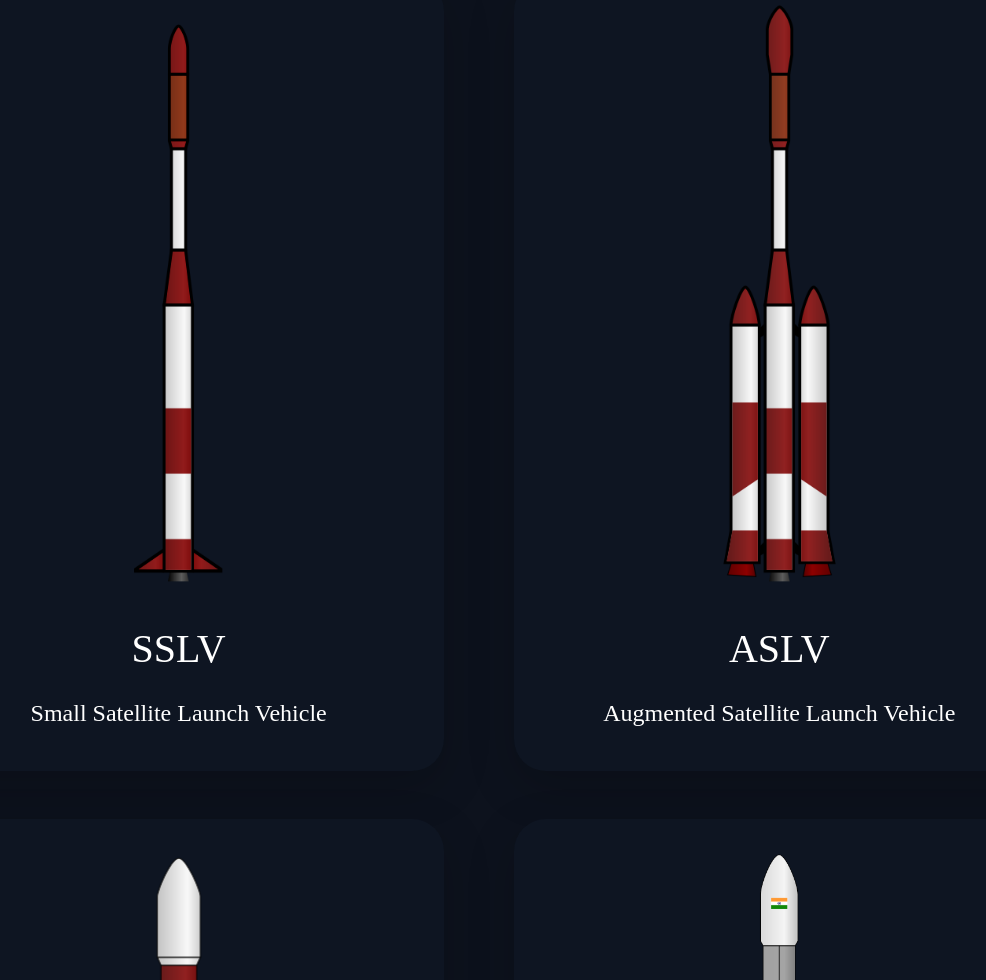
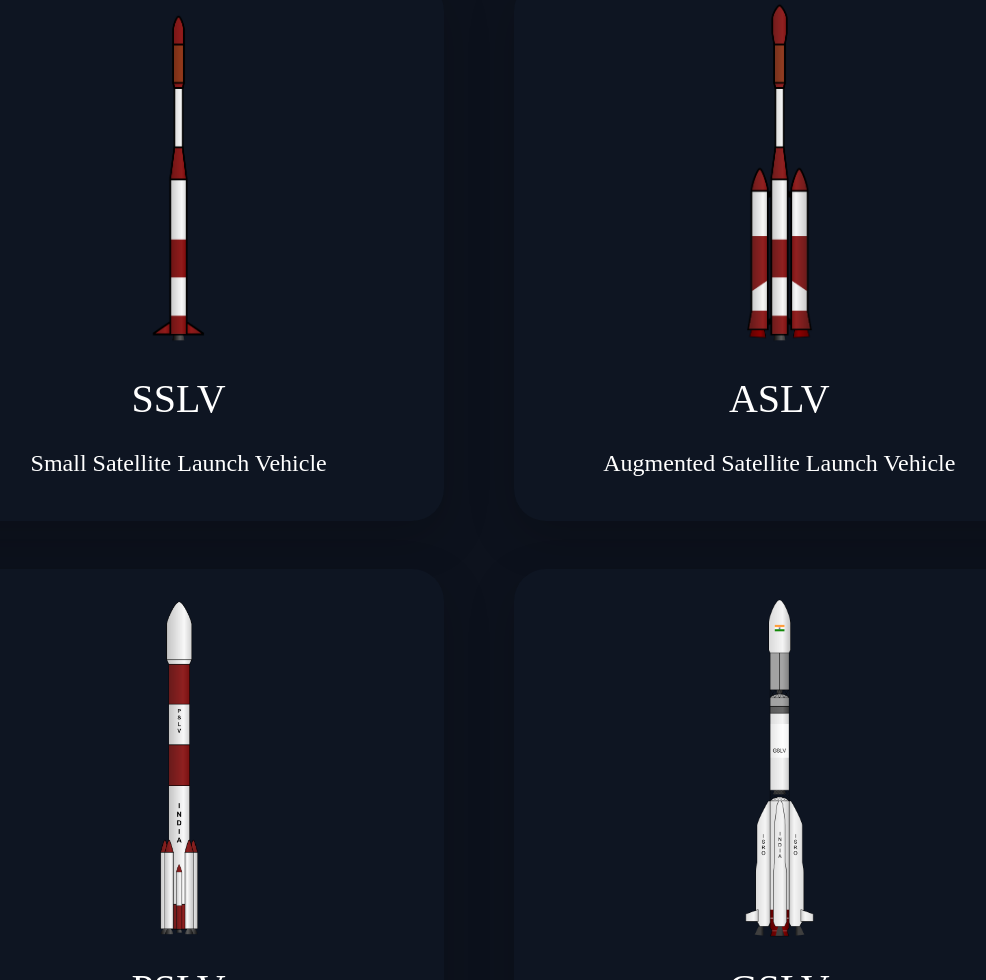
Before and after one commit to DPS-Hackathon/DMMITS-CodeJam-July2023, a plain HTML site: page missions.html in a window 1280 px wide. Shown: the part 1820-2800 px from the top of the page, without its empty margins (161-1147 px from the left). Drawn offline with nearby package versions, Linux system fonts and the light colour scheme; a web font is replaced by a local one.

Commit message:
added meta tags

```diff
--- a/missions.html
+++ b/missions.html
@@ -8,6 +8,8 @@
         <!-- Bootstrap  -->
         <link href="https://cdn.jsdelivr.net/npm/bootstrap@5.2.0-beta1/dist/css/bootstrap.min.css" rel="stylesheet"
             integrity="sha384-0evHe/X+R7YkIZDRvuzKMRqM+OrBnVFBL6DOitfPri4tjfHxaWutUpFmBp4vmVor" crossorigin="anonymous">
+
+        <meta name="viewport" content="width=device-width, initial-scale=1.0">
 
         <!-- stylesheet  -->
         <link rel="stylesheet" href="style.css">
@@ -87,7 +89,8 @@
             <div class="collapse navbar-collapse me-3" id="navbarTwo">
                 <ul class="navbar-nav ms-auto">
 
-                    <li class="nav-item mt-lg-1 mx-3 fs-5"> <b><a href="index.html" class="nav-link  blueTextHover">Home</a></b>
+                    <li class="nav-item mt-lg-1 mx-3 fs-5"> <b><a href="index.html"
+                                class="nav-link  blueTextHover">Home</a></b>
                     </li>
                     <li class="nav-item mt-lg-1 mx-3 fs-5"> <b><a href="about.html"
                                 class="nav-link  orangeTextHover">About</a></b>
@@ -234,7 +237,7 @@
                         <div
                             class="col-10 col-sm-8 col-md-5 col-lg-5 launch-card rounded-5 shadow-lg p-4 my-4 justify-content-center">
                             <div class="text-center mb-3">
-                                <img src="img/SSLV.png" alt="PSLV" class="h-600">
+                                <img src="img/SSLV.png" alt="PSLV" class="h-350">
                             </div>
                             <div>
                                 <p class="fs-1 text-center font-tektur ">SSLV</p>
@@ -247,7 +250,7 @@
                         <div
                             class="col-10 col-sm-8 col-md-5 col-lg-5 launch-card rounded-5 shadow-lg p-4 my-4 justify-content-center">
                             <div class="text-center mb-3">
-                                <img src="img/ASLV.png" alt="PSLV" class="h-600">
+                                <img src="img/ASLV.png" alt="PSLV" class="h-350">
                             </div>
                             <div>
                                 <p class="fs-1 text-center font-tektur ">ASLV</p>
@@ -261,7 +264,7 @@
                         <div
                             class="col-10 col-sm-8 col-md-5 col-lg-5 launch-card rounded-5 shadow-lg p-4 my-4 justify-content-center">
                             <div class="text-center mb-3">
-                                <img src="img/PSLV.png" alt="PSLV" class="h-600">
+                                <img src="img/PSLV.png" alt="PSLV" class="h-350">
                             </div>
                             <div>
                                 <p class="fs-1 text-center font-tektur ">PSLV</p>
@@ -274,7 +277,7 @@
                         <div
                             class="col-10 col-sm-8 col-md-5 col-lg-5 launch-card rounded-5 shadow-lg p-4 my-4 justify-content-center">
                             <div class="text-center mb-3">
-                                <img src="img/GSLV.png" alt="PSLV" class="h-600">
+                                <img src="img/GSLV.png" alt="PSLV" class="h-350">
                             </div>
                             <div>
                                 <p class="fs-1 text-center font-tektur ">GSLV</p>
@@ -288,7 +291,7 @@
                         <div
                             class="col-10 col-sm-8 col-md-6 col-lg-5 launch-card rounded-5 shadow-lg p-4 my-4 justify-content-center">
                             <div class="text-center mb-3">
-                                <img src="img/GSLV3.png" alt="PSLV" class="h-600">
+                                <img src="img/GSLV3.png" alt="PSLV" class="h-350">
                             </div>
                             <div>
                                 <p class="fs-1 text-center font-tektur ">GSLV MK III</p>
--- a/style.css
+++ b/style.css
@@ -139,8 +139,8 @@
     height: 600px;
 }
 
-.h-600 {
-    height: 600px;
+.h-350 {
+    height: 350px;
 }
 
 
```
Also changed, not shown: about.html (+1 -0 lines), index.html (+1 -0 lines), quiz.html (+2 -0 lines).
